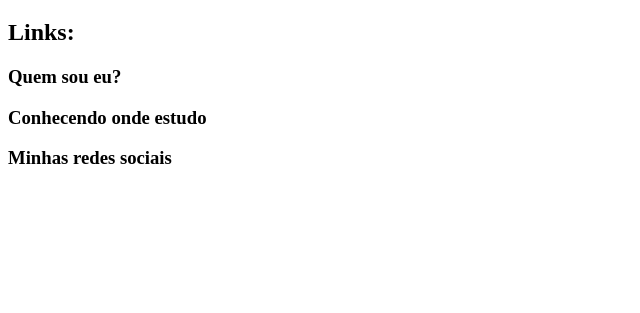
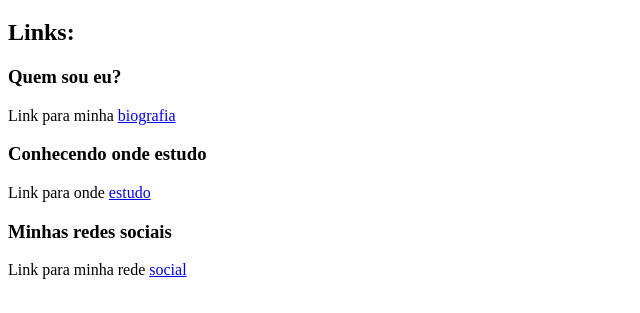
Before and after one commit to erick-jhone/atividadeProgWeb, a plain HTML site: page index.html in a window 1280 px wide. Shown: the part 61-374 px from the top of the page, without its empty margins (0-640 px from the left). Drawn offline with Linux system fonts and the light colour scheme.

Commit message:
Update index.html

```diff
--- a/index.html
+++ b/index.html
@@ -18,8 +18,8 @@
     <h3> Quem sou eu? </h3>
 
     <p>
-
-        <a href=" https://erick-jhone.github.io/atividadeProgWeb/about"> </a>
+        Link para minha
+        <a href=" https://erick-jhone.github.io/atividadeProgWeb/about"> biografia </a>
 
 
     </p>
@@ -27,8 +27,8 @@
     <h3> Conhecendo onde estudo </h3>
 
     <p>
-
-        <a href="http://www.ifto.edu.br/"> </a>
+        Link para onde
+        <a href="http://www.ifto.edu.br/"> estudo</a>
 
 
     </p>
@@ -36,8 +36,8 @@
     <h3> Minhas redes sociais </h3>
 
     <p>
-
-        <a href="https://www.instagram.com/cristiano/"> </a>
+        Link para minha rede
+        <a href="https://www.instagram.com/cristiano/"> social </a>
 
 
     </p>
```
